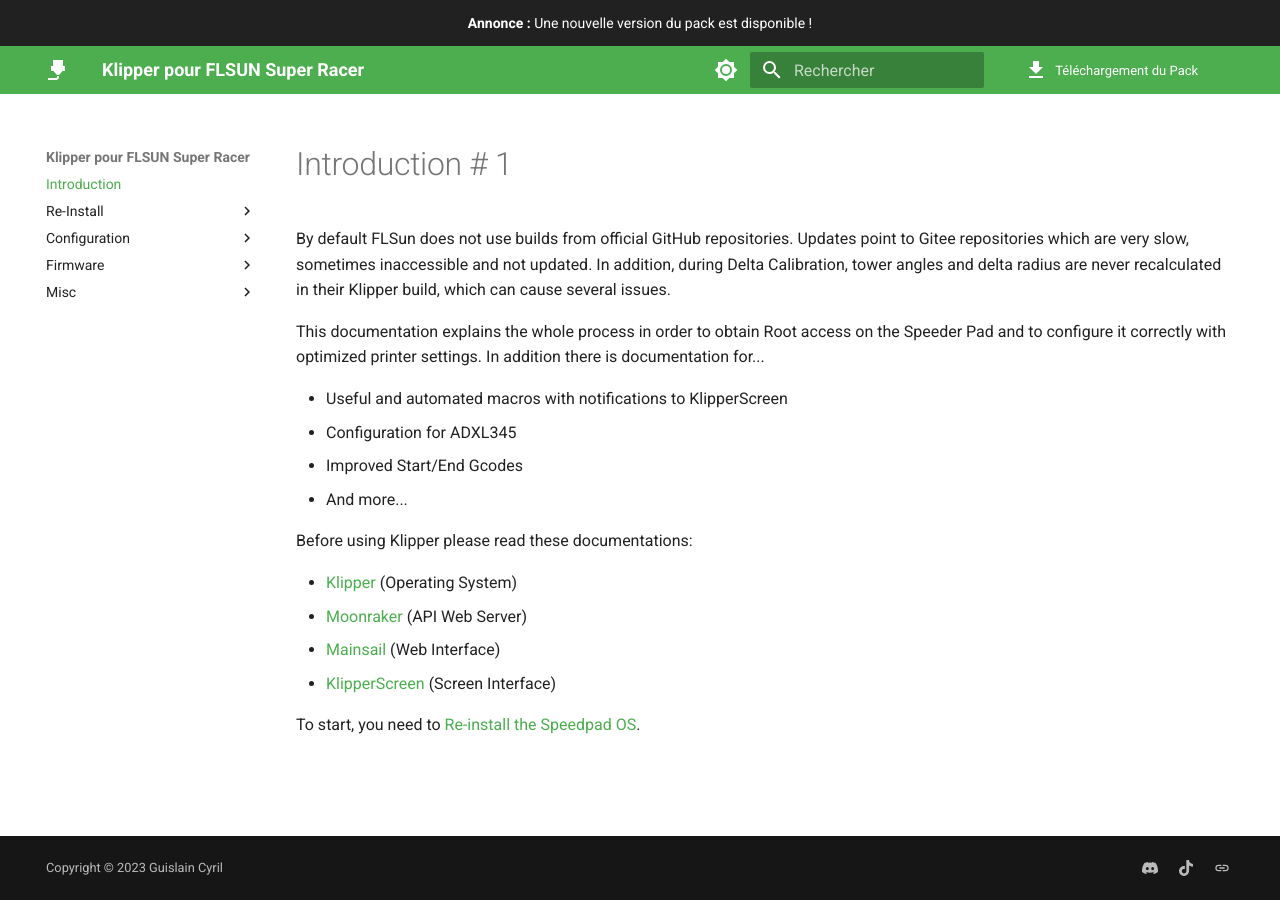
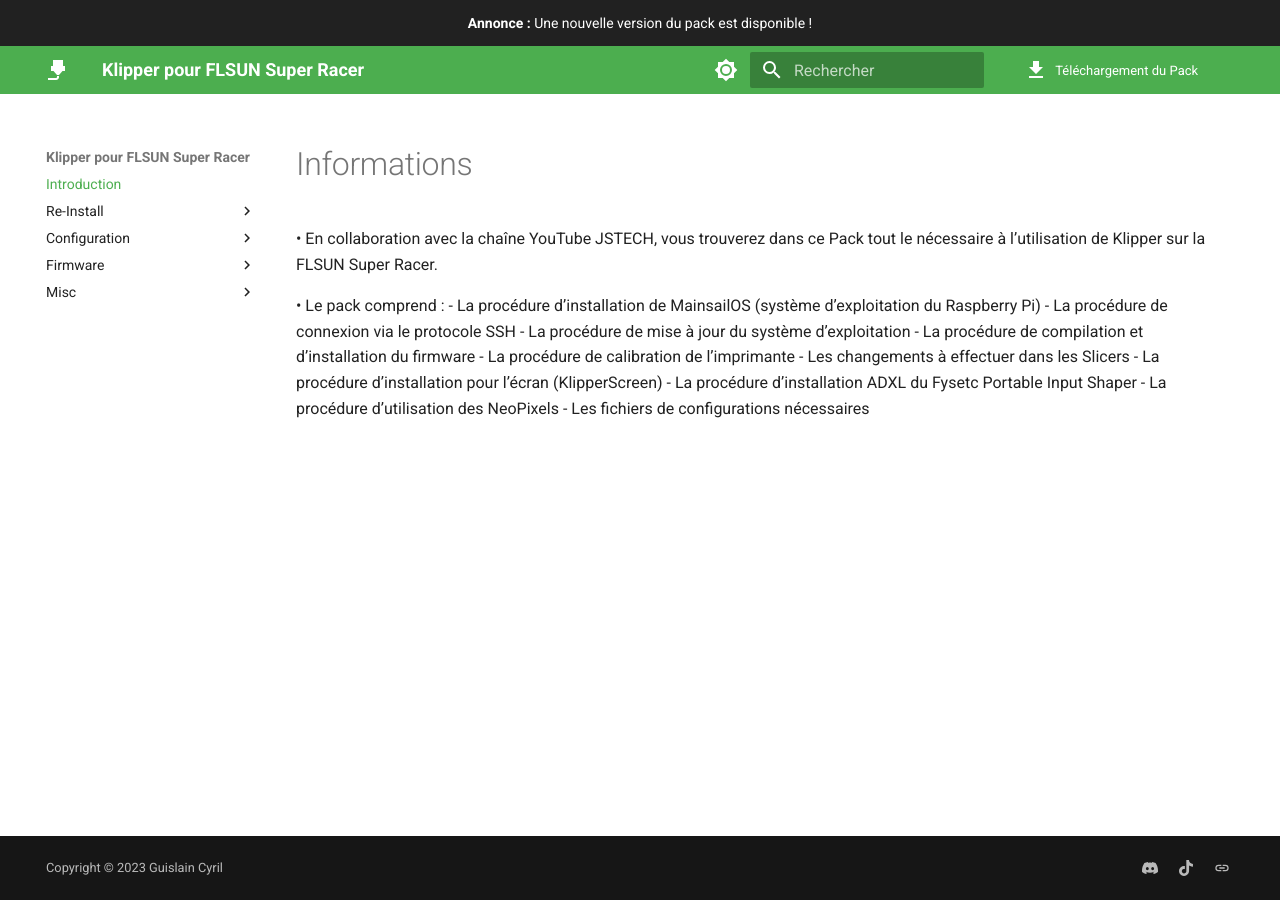
Before and after one commit to Guilouz/test, an MkDocs documentation site: the page built from docs/index.md, in a window 1280 px wide. Built offline with MkDocs 1.6.1 and Material for MkDocs 9.7.7, drawn with Linux system fonts in a browser that asks for light colours; comment, search, counter and statistics services are not loaded.

Commit message:
Update index.md

```diff
--- a/docs/index.md
+++ b/docs/index.md
@@ -1,19 +1,15 @@
-# Introduction # 1
+# Informations
 
-By default FLSun does not use builds from official GitHub repositories. Updates point to Gitee repositories which are very slow, sometimes inaccessible and not updated. In addition, during Delta Calibration, tower angles and delta radius are never recalculated in their Klipper build, which can cause several issues.
+•   En collaboration avec la chaîne YouTube JSTECH, vous trouverez dans ce Pack tout le nécessaire à l’utilisation de Klipper sur la FLSUN Super Racer.
 
-This documentation explains the whole process in order to obtain Root access on the Speeder Pad and to configure it correctly with optimized printer settings. In addition there is documentation for...
-
-- Useful and automated macros with notifications to KlipperScreen
-- Configuration for ADXL345
-- Improved Start/End Gcodes
-- And more...
-
-Before using Klipper please read these documentations:
-
-- [Klipper](https://www.klipper3d.org/) (Operating System)
-- [Moonraker](https://moonraker.readthedocs.io/) (API Web Server)
-- [Mainsail](https://docs.mainsail.xyz/) (Web Interface)
-- [KlipperScreen](https://klipperscreen.readthedocs.io/) (Screen Interface)
-
-To start, you need to [Re-install the Speedpad OS](reinstall/prerequisites.md).
+•   Le pack comprend :
+	-	La procédure d’installation de MainsailOS (système d’exploitation du Raspberry Pi)
+	-	La procédure de connexion via le protocole SSH
+	-	La procédure de mise à jour du système d’exploitation
+	-	La procédure de compilation et d’installation du firmware
+	-	La procédure de calibration de l’imprimante
+	-	Les changements à effectuer dans les Slicers
+	-	La procédure d’installation pour l’écran (KlipperScreen)
+	-	La procédure d’installation ADXL du Fysetc Portable Input Shaper
+	-	La procédure d’utilisation des NeoPixels
+	-	Les fichiers de configurations nécessaires
```
